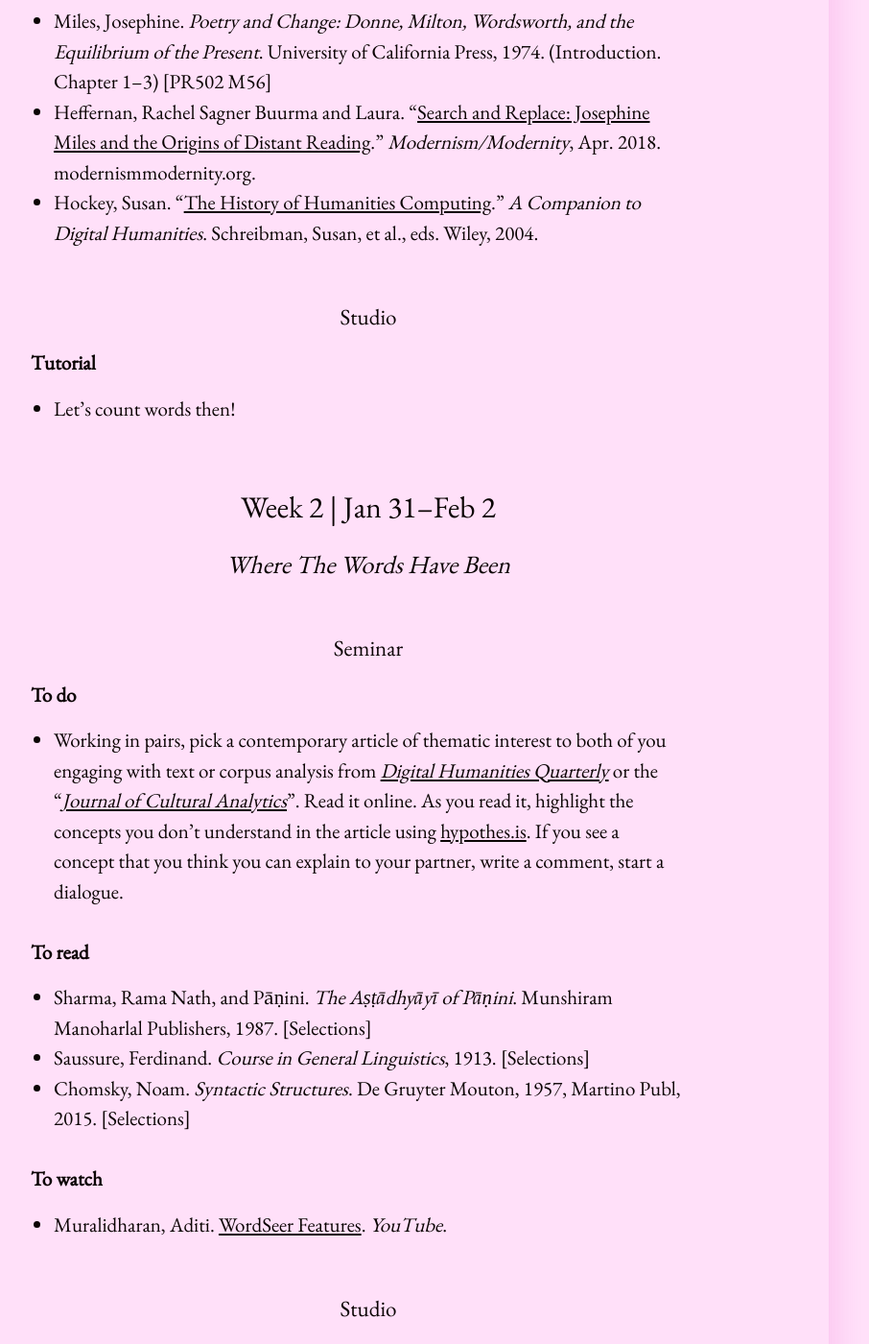
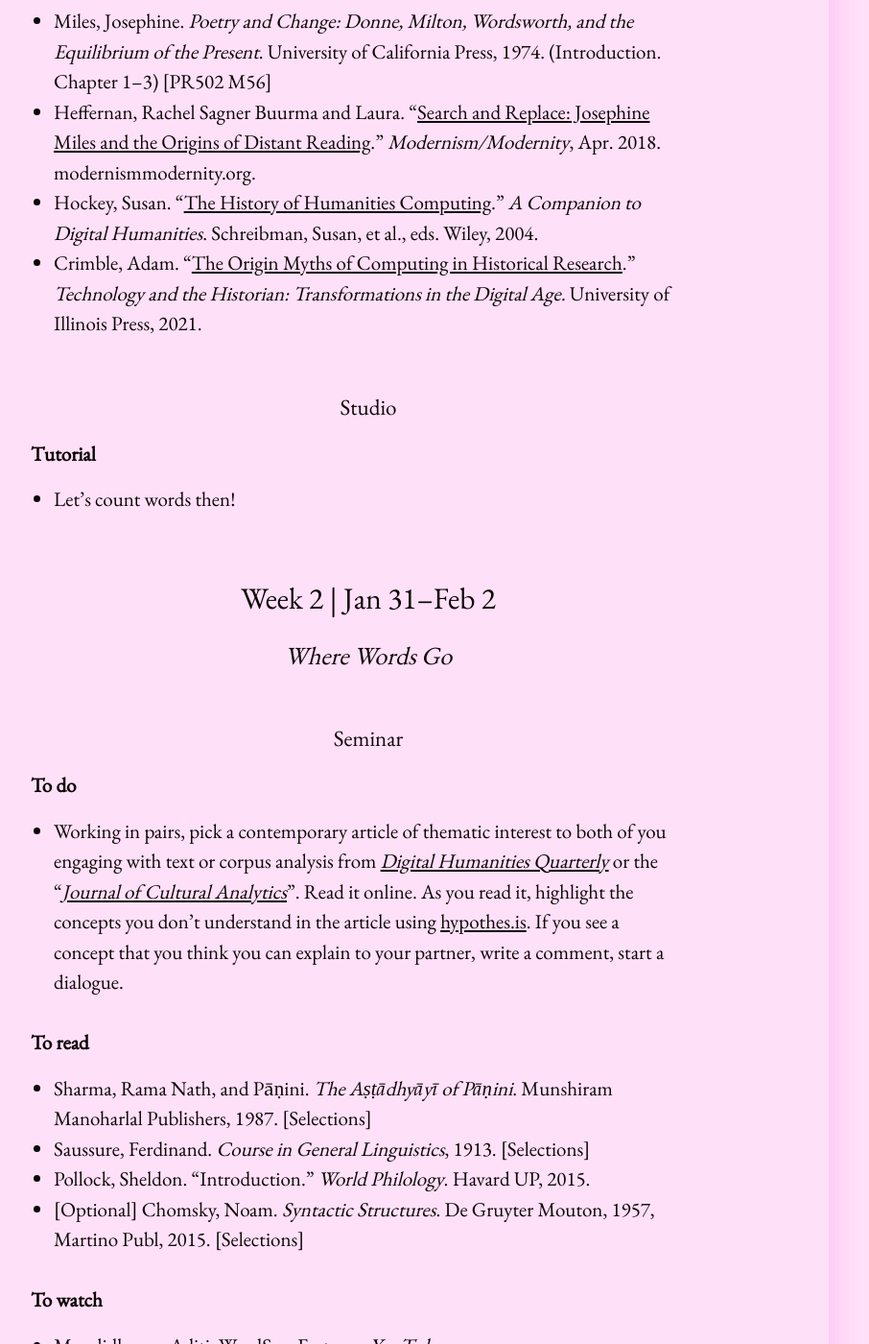
Before and after one commit to elotroalex/s23-intro-dh, a Jekyll site: the page built from schedule.md, in a window 1280 px wide and 1400 px high, scrolled down 883 px. Shown: the whole window at 96% size, without its empty margins (256-1162 px from the left). Built offline with Jekyll 4.4.1, drawn with Linux system fonts in a browser that asks for light colours.

Commit message:
still undecided about the start of class

```diff
--- a/schedule.md
+++ b/schedule.md
@@ -21,6 +21,8 @@ title: Schedule
 - Miles, Josephine. *Poetry and Change: Donne, Milton, Wordsworth, and the Equilibrium of the Present*. University of California Press, 1974. (Introduction. Chapter 1–3) [PR502 M56]
 - Heffernan, Rachel Sagner Buurma and Laura. “[Search and Replace: Josephine Miles and the Origins of Distant Reading](https://modernismmodernity.org/forums/posts/search-and-replace).” *Modernism/Modernity*, Apr. 2018. modernismmodernity.org.
 - Hockey, Susan. "[The History of Humanities Computing](https://companions.digitalhumanities.org/DH/?chapter=content/9781405103213_chapter_1.html)." *A Companion to Digital Humanities*. Schreibman, Susan, et al., eds.  Wiley, 2004.
+- Crimble, Adam. "[The Origin Myths of Computing in Historical Research](http://ebookcentral.proquest.com/lib/yale-ebooks/detail.action?docID=6532324)." *Technology and the Historian: Transformations in the Digital Age.* University of Illinois Press, 2021.
+
 
 
 ##### Studio
@@ -32,7 +34,7 @@ title: Schedule
 
 ### Week 2 | Jan 31--Feb 2
 
-#### Where The Words Have Been
+#### Where Words Go
 
 ##### Seminar
 
@@ -42,7 +44,8 @@ title: Schedule
 **To read**
 - Sharma, Rama Nath, and Pāṇini. *The Aṣṭādhyāyī of Pāṇini*. Munshiram Manoharlal Publishers, 1987. [Selections]
 - Saussure, Ferdinand. *Course in General Linguistics*, 1913. [Selections]
-- Chomsky, Noam. *Syntactic Structures*. De Gruyter Mouton, 1957, Martino Publ, 2015. [Selections]
+- Pollock, Sheldon. "Introduction." *World Philology*. Havard UP, 2015.
+- [Optional] Chomsky, Noam. *Syntactic Structures*. De Gruyter Mouton, 1957, Martino Publ, 2015. [Selections]
 
 
 **To watch**
```
